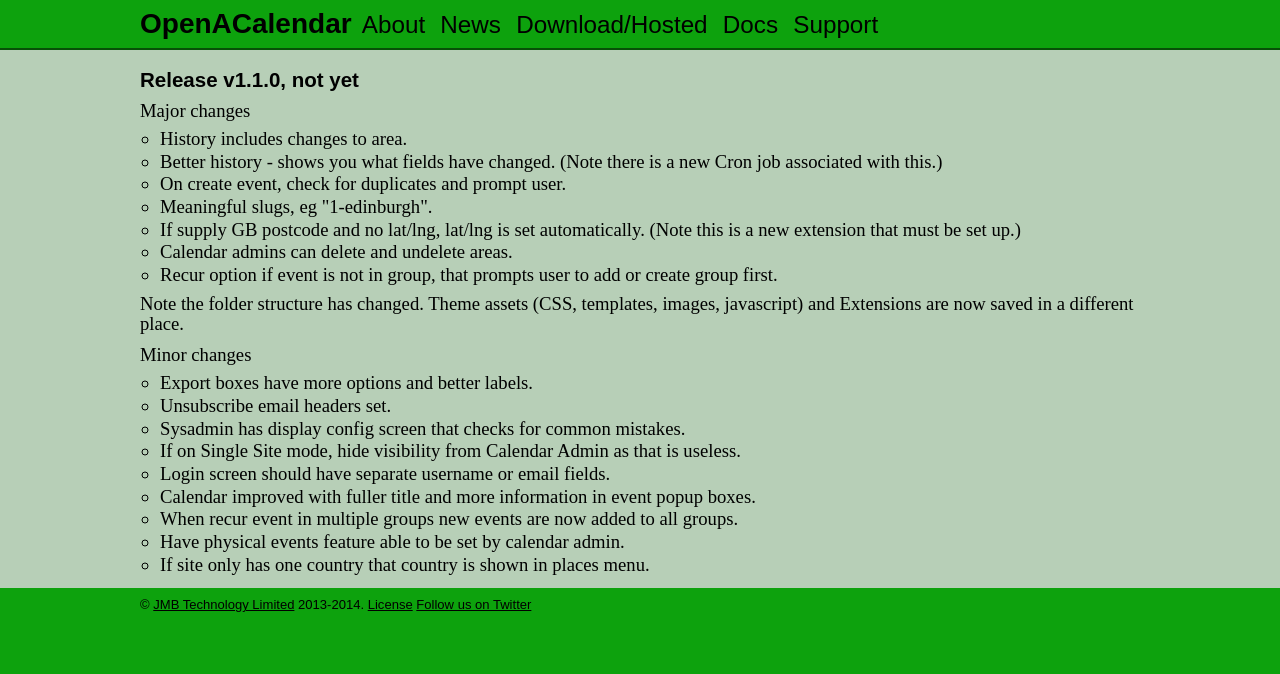
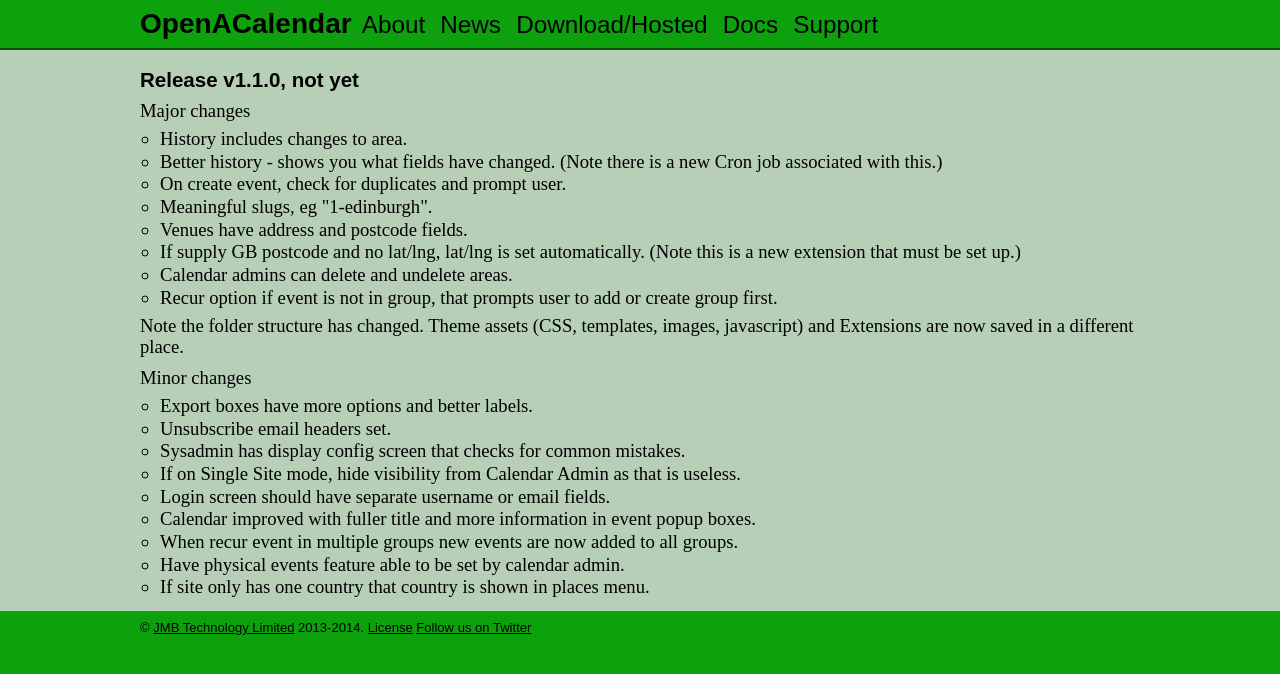
Before and after one commit to OpenACalendar/openacalendar.github.io, a Jekyll site: the page built from release/1.1.0.html, in a window 1280 px wide. Shown: the top 674 px of the page. Built offline with Jekyll 4.4.1, drawn with Linux system fonts in a browser that asks for light colours; Markdown is read by kramdown in place of the engine named in the settings; comment, search, counter and statistics services are not loaded.

Commit message:
Another feature of release

```diff
--- a/release/1.1.0.html
+++ b/release/1.1.0.html
@@ -12,6 +12,7 @@
 	<li>Better history - shows you what fields have changed. (Note there is a new Cron job associated with this.)</li>
 	<li>On create event, check for duplicates and prompt user.</li>
 	<li>Meaningful slugs, eg "1-edinburgh".</li>
+	<li>Venues have address and postcode fields.</li>
 	<li>If supply GB postcode and no lat/lng, lat/lng is set automatically. (Note this is a new extension that must be set up.)</li>
 	<li>Calendar admins can delete and undelete areas.</li>
 	<li>Recur option if event is not in group, that prompts user to add or create group first.</li>
```
